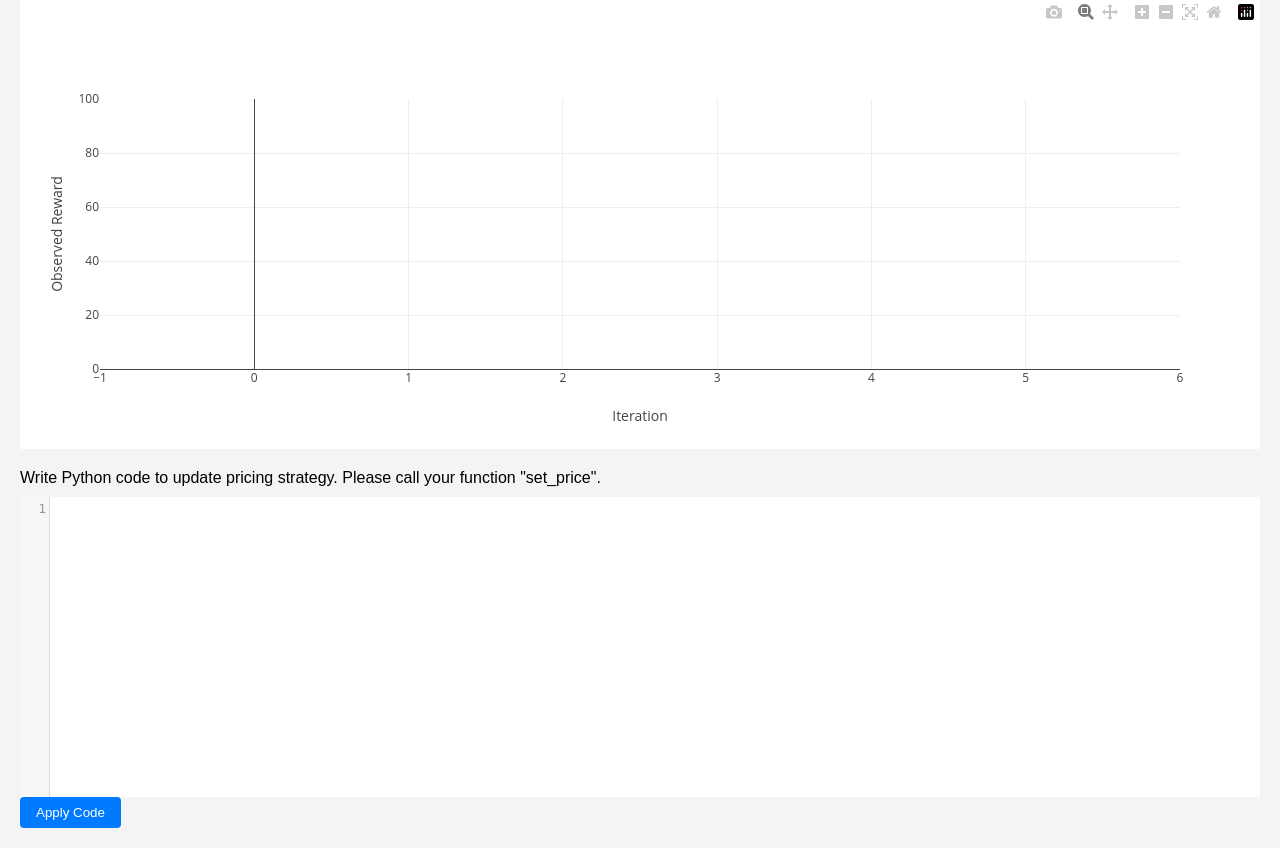
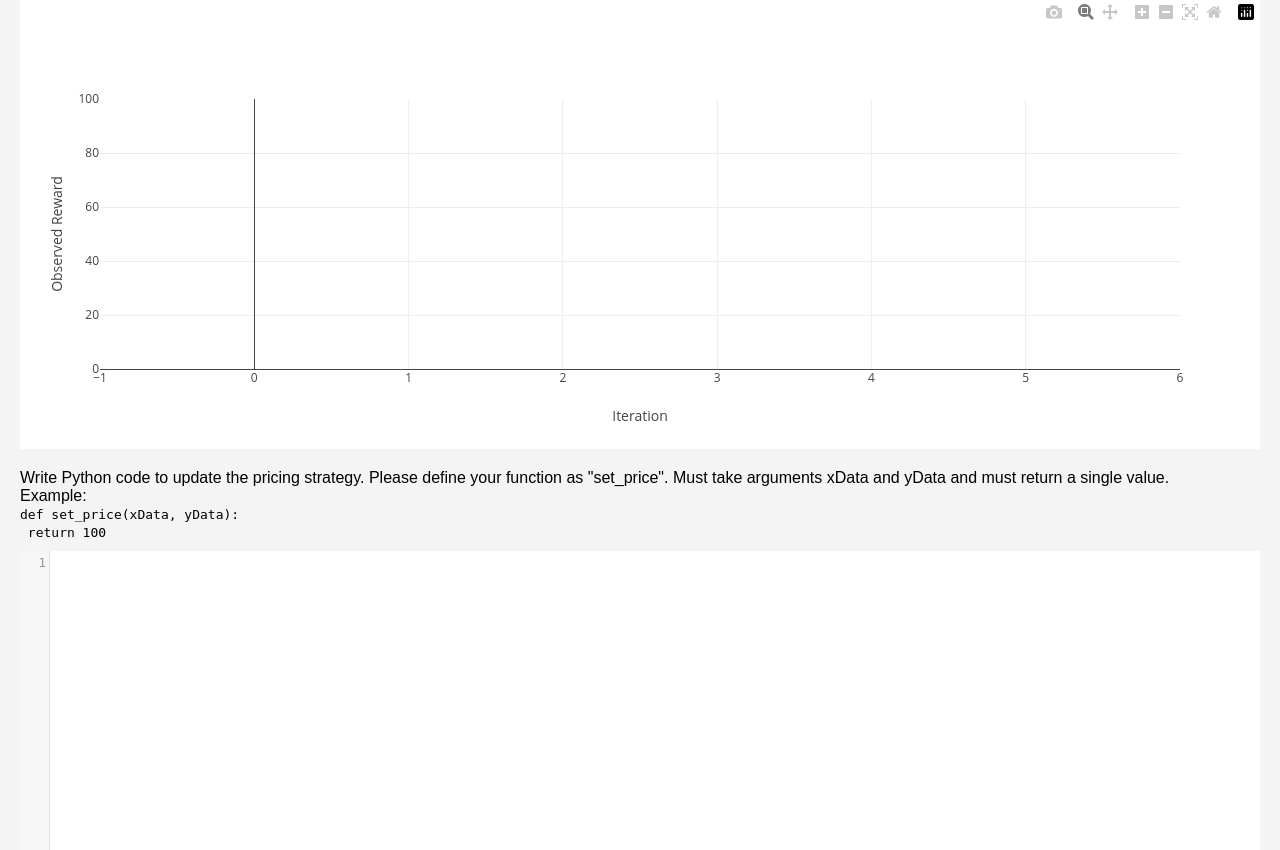
Before and after one commit to jordan-sparq/dynamic-pricing-game, a Flask app: page / in a window 1280 px wide. Shown: the part 386-1236 px from the top of the page. Before the commit the page ends 1214 px from the top, so only its background shows below. Run offline with Flask 3, Linux system fonts and the light colour scheme; some libraries are stand-ins or nearby versions.

Commit message:
more text

```diff
--- a/templates/index.html
+++ b/templates/index.html
@@ -76,7 +76,13 @@
     <div id="rolling-value-container">Rolling Value: <span id="rolling-value">0.00</span></div>
     <div id="plot-container"></div>
     <div id="python-code-container">
-        <p>Write Python code to update pricing strategy. Please call your function "set_price".</p>
+        <p>
+            Write Python code to update the pricing strategy. Please define your function as "set_price". Must take arguments xData and yData and must return a single value.
+            <br>
+            Example:
+            <br>
+            <code>def set_price(xData, yData):<br>&emsp;return 100</code>
+        </p>
         <textarea id="python-code-textarea" placeholder="Enter Python code here"></textarea>
         <button id="apply-code-button">Apply Code</button>
     </div>
```
